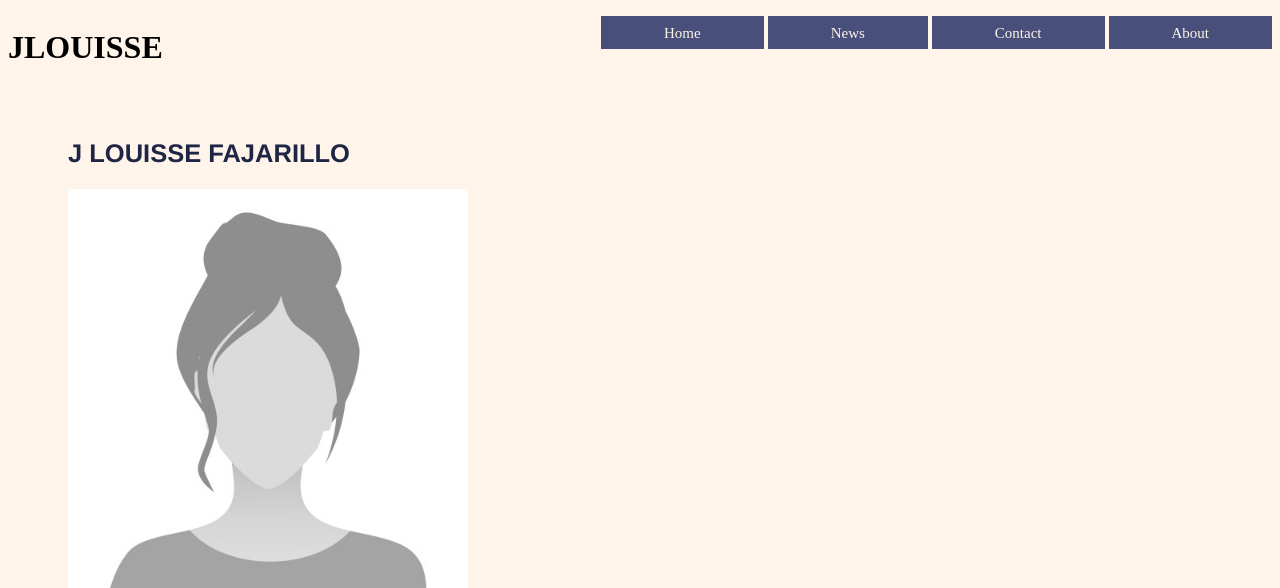
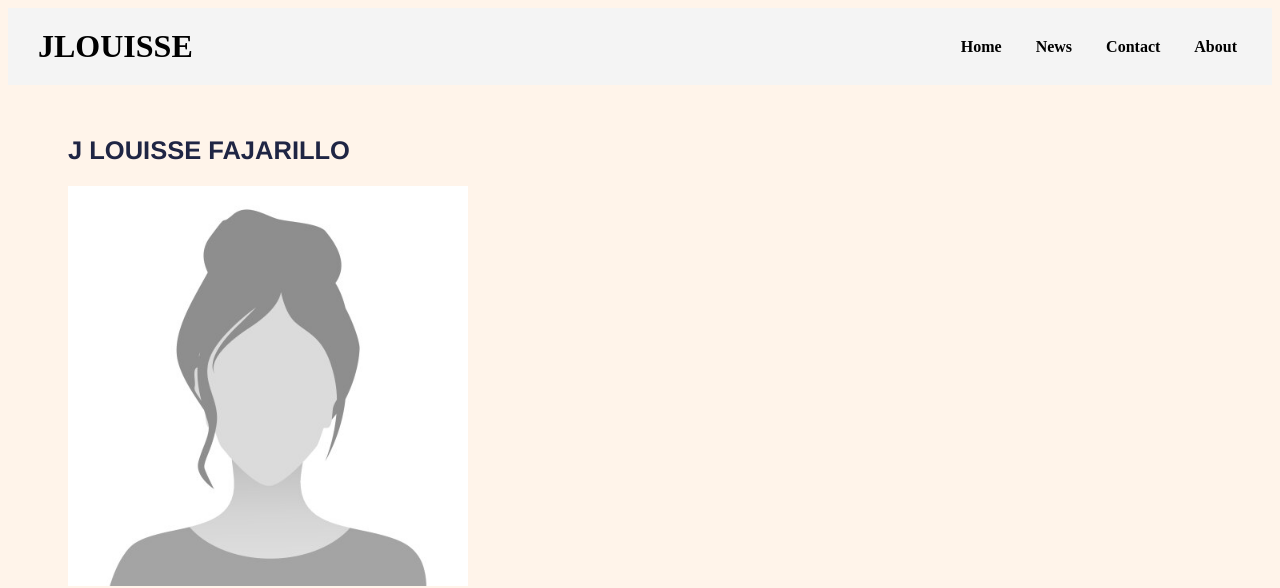
Before and after one commit to luifajarillo/luifajarillo.github.io, a PHP site: page / in a window 1280 px wide. Shown: the top 588 px of the page. Run offline with PHP 8.4, Linux system fonts and the light colour scheme.

Commit message:
Update design.css

```diff
--- a/design.css
+++ b/design.css
@@ -3,46 +3,35 @@ body{
 }
 
 #header{
-	box-shadow: 0px 8px #FFF4EA;
+    display: inline-block;
+    margin: 0;
+    padding: 10px;
+}
+ul{
+    list-style-type: none;
+    margin: 0;
+    padding: 0;
+    display: inline-block;
+    vertical-align: top;
 }
 
 #nav{
-	margin-top: 0px;
-	border: #474F7A solid;
-	text-align: center;
-	padding-top: 5px;
-	padding-bottom: 5px;
-	background-color: #474F7A;
-	color: #FFF4EA;
     display: inline;
+    margin: 0 15px;
 }
 
 .pages{
-	background-color: transparent;
-	border: none;
-	color: #FFF4EA;
-	padding-left: 60px;
-	padding-right: 60px;
-	padding-top: 2px;
-	padding-bottom: 2px;
-	text-align: center;
-	font-size: 15px;
-	transition: 0.2s;
-	cursor: pointer;
-	font-family: Century Gothic;
-	text-decoration: none;
-	border-radius: 5px;
-}
-
-.pages:hover{
-	opacity: 1;
-	background-color: #FFF4EA;
-	color: #474F7A;
+    text-decoration: none;
+    color: #000;
+    font-weight: bold;
 }
 
 .navbar{
     display: flex;
+    align-items: center;
     justify-content: space-between;
+    padding: 10px 20px;
+    background-color: #f4f4f4;
 }
 
 #content{
```
